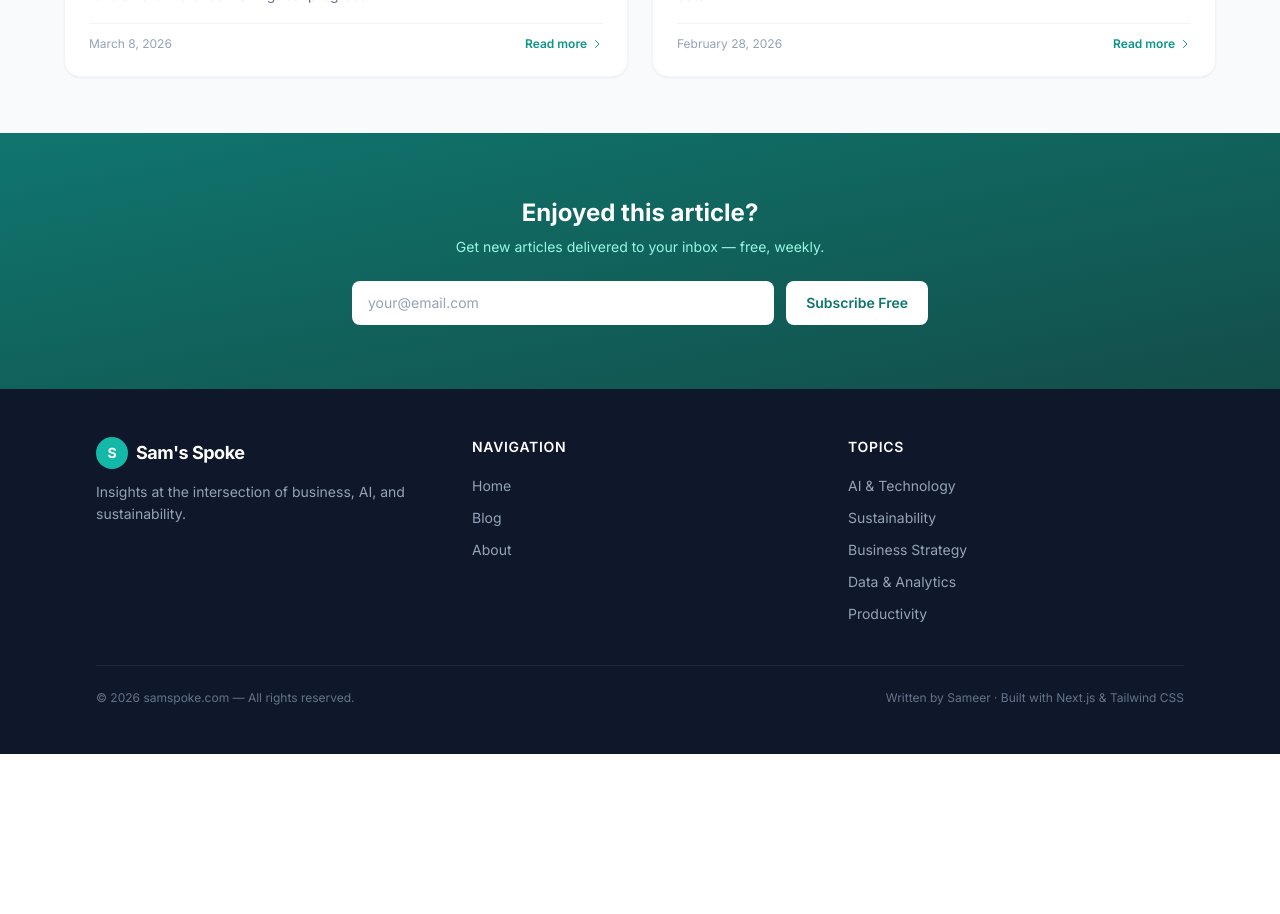
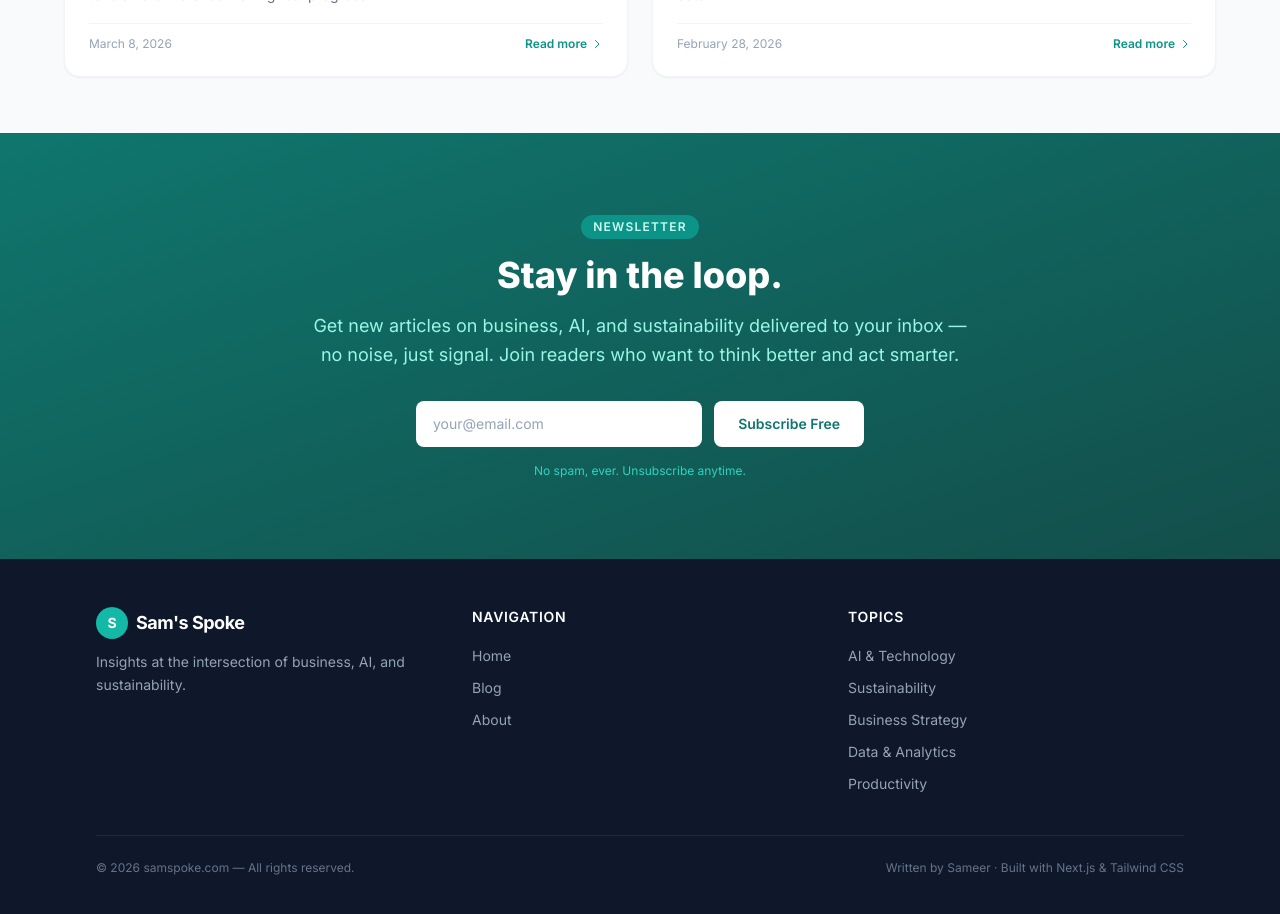
Before and after one commit to sameersk/samspoke, a Next.js app: page /blog/ai-reshape-business-next-5-years in a window 1280 px wide. Shown: the part 2440-3354 px from the top of the page. Before the commit the page ends 3194 px from the top, so only its background shows below. Built offline with nearby package versions, Linux system fonts and the light colour scheme.

Commit message:
Update page.tsx

```diff
--- a/app/blog/[slug]/page.tsx
+++ b/app/blog/[slug]/page.tsx
@@ -3,6 +3,7 @@ import Link from "next/link";
 import { notFound } from "next/navigation";
 import { getPostBySlug, getAllPosts } from "@/lib/posts";
 import BlogCard from "@/components/BlogCard";
+import NewsletterCTA from "@/components/NewsletterCTA";
 
 type Props = {
   params: { slug: string };
@@ -15,7 +16,10 @@ export async function generateStaticParams() {
 export async function generateMetadata({ params }: Props): Promise<Metadata> {
   const post = getPostBySlug(params.slug);
   if (!post) return {};
-  return { title: post.title, description: post.excerpt };
+  return {
+    title: post.title,
+    description: post.excerpt,
+  };
 }
 
 export default function PostPage({ params }: Props) {
@@ -35,8 +39,10 @@ export default function PostPage({ params }: Props) {
 
   return (
     <div className="min-h-screen bg-white">
+      {/* Hero */}
       <div className="bg-gradient-to-br from-slate-50 to-teal-50 px-4 sm:px-6 lg:px-8 pt-14 pb-12 border-b border-slate-100">
         <div className="max-w-3xl mx-auto">
+          {/* Breadcrumb */}
           <nav className="flex items-center gap-2 text-sm text-slate-400 mb-6">
             <Link href="/" className="hover:text-teal-600 transition-colors">Home</Link>
             <span>/</span>
@@ -44,11 +50,18 @@ export default function PostPage({ params }: Props) {
             <span>/</span>
             <span className="text-slate-600 truncate max-w-[200px]">{post.title}</span>
           </nav>
+
           <span className={`tag ${colorClass} mb-4 inline-block`}>{post.category}</span>
+
           <h1 className="text-3xl sm:text-4xl lg:text-5xl font-extrabold text-slate-900 leading-tight mb-5">
             {post.title}
           </h1>
-          <p className="text-slate-500 text-lg leading-relaxed mb-6">{post.excerpt}</p>
+
+          <p className="text-slate-500 text-lg leading-relaxed mb-6">
+            {post.excerpt}
+          </p>
+
+          {/* Meta row */}
           <div className="flex flex-wrap items-center gap-4 text-sm text-slate-400">
             <div className="flex items-center gap-2">
               <div className="w-8 h-8 rounded-full bg-teal-600 flex items-center justify-center text-white font-bold text-xs">S</div>
@@ -61,8 +74,15 @@ export default function PostPage({ params }: Props) {
           </div>
         </div>
       </div>
+
+      {/* Article body */}
       <div className="max-w-3xl mx-auto px-4 sm:px-6 lg:px-8 py-12">
-        <div className="prose-content" dangerouslySetInnerHTML={{ __html: post.content }} />
+        <div
+          className="prose-content"
+          dangerouslySetInnerHTML={{ __html: post.content }}
+        />
+
+        {/* Divider */}
         <div className="border-t border-slate-100 mt-12 pt-8">
           <div className="flex items-center justify-between flex-wrap gap-4">
             <div className="flex items-center gap-3">
@@ -72,30 +92,32 @@ export default function PostPage({ params }: Props) {
                 <p className="text-xs text-slate-400">samspoke.com · Singapore</p>
               </div>
             </div>
-            <Link href="#newsletter" className="btn-primary text-sm">Subscribe to the newsletter</Link>
+            <Link
+              href="#newsletter"
+              className="btn-primary text-sm"
+            >
+              Subscribe to the newsletter
+            </Link>
           </div>
         </div>
       </div>
+
+      {/* Related posts */}
       {related.length > 0 && (
         <div className="bg-slate-50 px-4 sm:px-6 lg:px-8 py-14 border-t border-slate-100">
           <div className="max-w-6xl mx-auto">
             <h2 className="text-xl font-bold text-slate-900 mb-6">More articles</h2>
             <div className="grid grid-cols-1 sm:grid-cols-2 gap-6">
-              {related.map((p) => (<BlogCard key={p.slug} post={p} />))}
+              {related.map((p) => (
+                <BlogCard key={p.slug} post={p} />
+              ))}
             </div>
           </div>
         </div>
       )}
-      <section id="newsletter" className="py-16 px-4 sm:px-6 lg:px-8 bg-gradient-to-br from-teal-700 to-teal-900 text-center">
-        <div className="max-w-xl mx-auto">
-          <h2 className="text-2xl font-bold text-white mb-2">Enjoyed this article?</h2>
-          <p className="text-teal-200 mb-6 text-sm">Get new articles delivered to your inbox — free, weekly.</p>
-          <form className="flex flex-col sm:flex-row gap-3" onSubmit={(e) => e.preventDefault()}>
-            <input type="email" placeholder="your@email.com" className="flex-1 px-4 py-3 rounded-lg bg-white text-slate-800 placeholder-slate-400 text-sm focus:outline-none focus:ring-2 focus:ring-teal-300" />
-            <button type="submit" className="px-5 py-3 bg-white text-teal-700 font-semibold rounded-lg hover:bg-teal-50 transition-colors text-sm shrink-0">Subscribe Free</button>
-          </form>
-        </div>
-      </section>
+
+      {/* Newsletter */}
+      <NewsletterCTA />
     </div>
   );
 }
```
